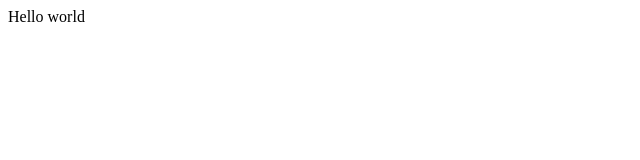
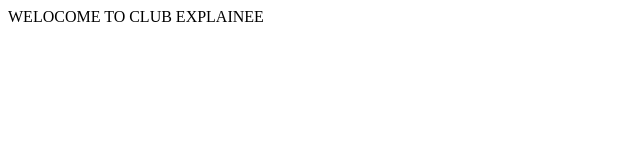
Before and after one commit to itsmyCareer/clubExplainee, a website: page index.html in a window 1280 px wide. Shown: the whole page, without its empty margins (0-640 px from the left). Drawn offline with Linux system fonts and the light colour scheme.

Commit message:
Pointless Modified

```diff
--- a/index.html
+++ b/index.html
@@ -1 +1 @@
-<div>Hello world</div>
+<div>WELOCOME TO CLUB EXPLAINEE</div>
```
